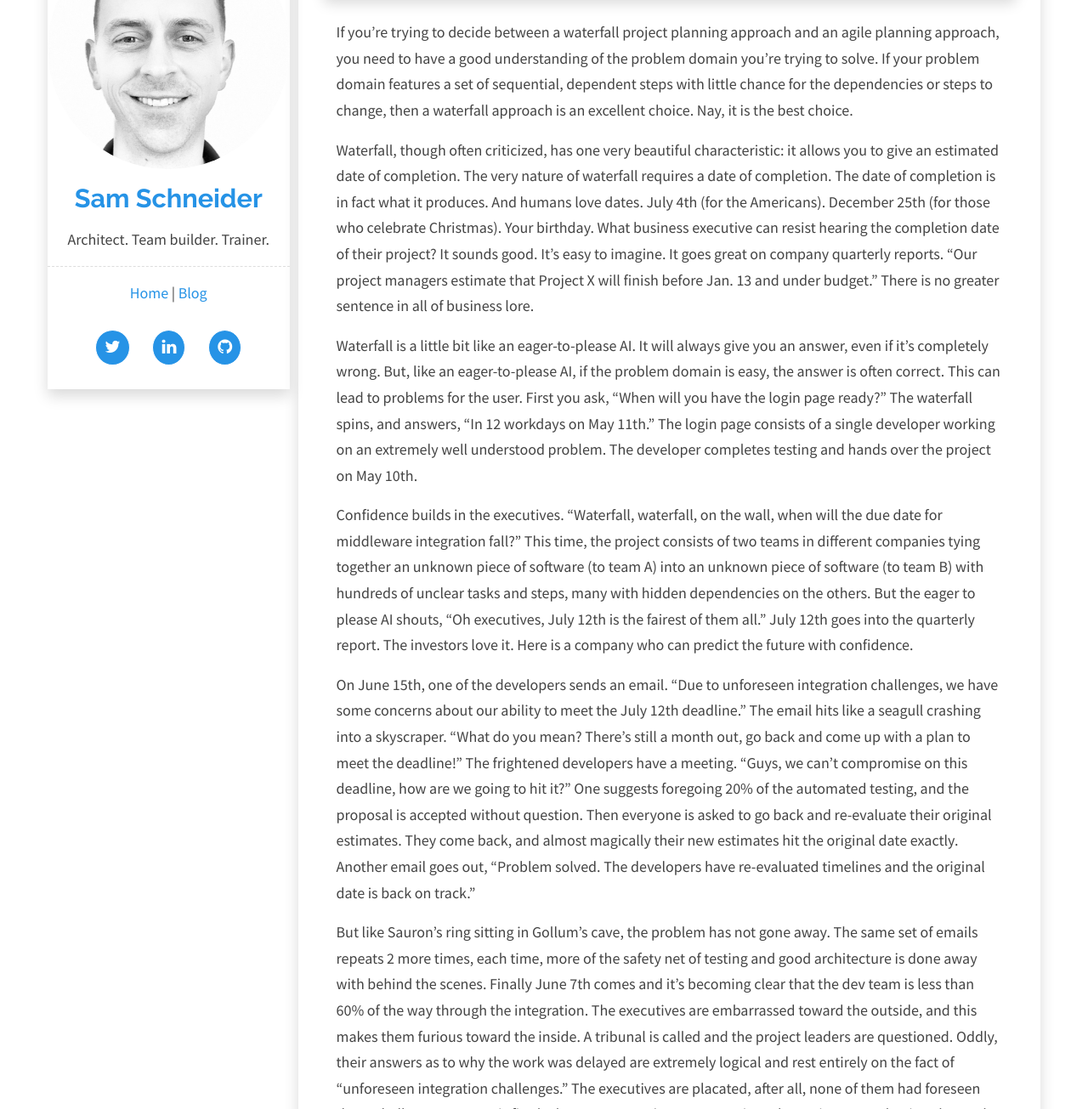
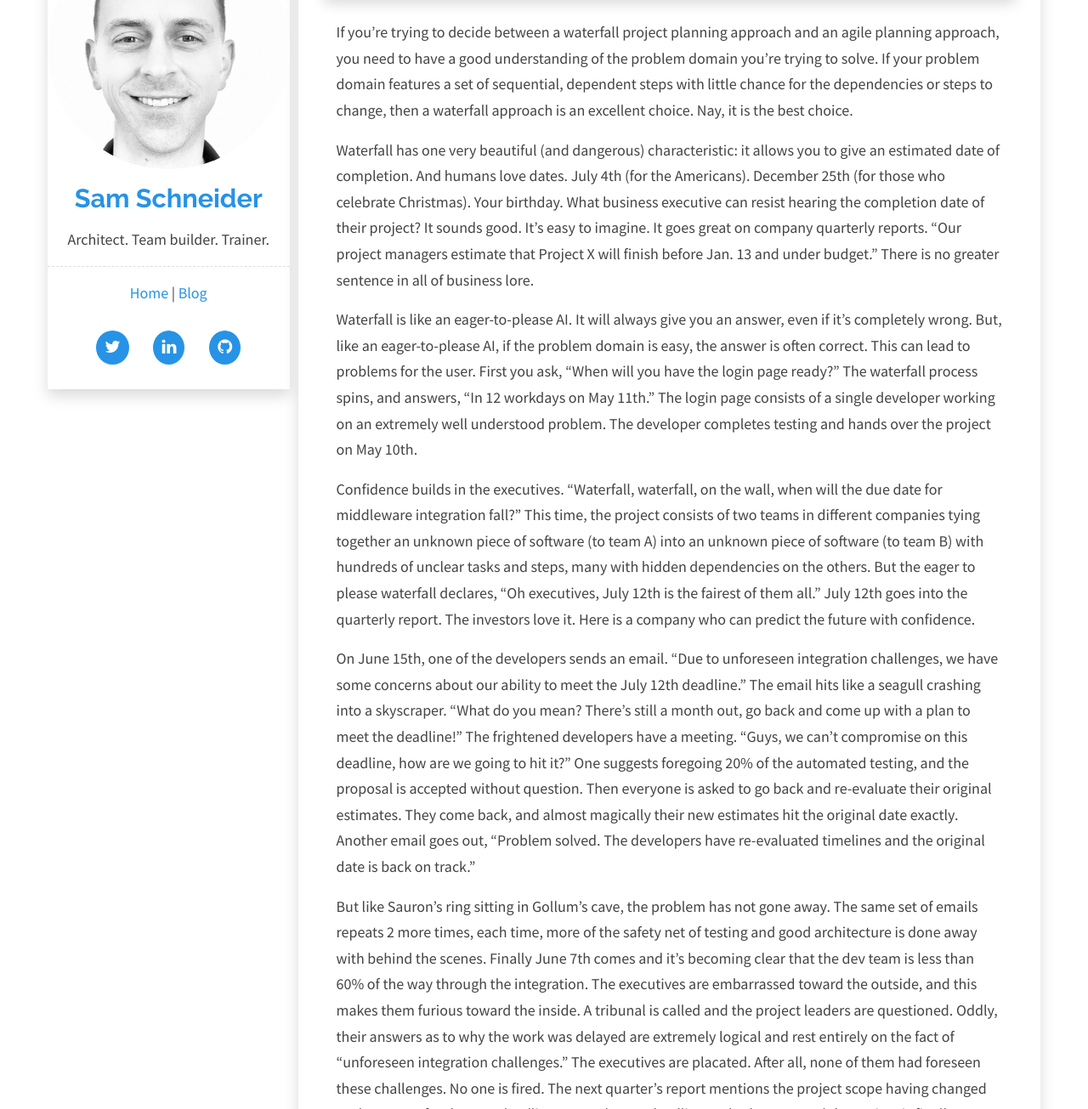
Before and after one commit to samdotme/samdotme.github.io, a Jekyll site: the page built from _posts/2023-03-23-bridge-vs-battle.md, in a window 1280 px wide and 1400 px high, scrolled down 649 px, cut to the strip 95-1400 px from the top of the window. Shown: the whole strip at 85% size. Built offline with Jekyll 4.4.1, drawn with Linux system fonts in a browser that asks for light colours; comment, search, counter and statistics services are not loaded; some of the changed text lies outside the part shown.

Commit message:
Improve flow of bridge vs battle post.

```diff
--- a/_posts/2023-03-23-bridge-vs-battle.md
+++ b/_posts/2023-03-23-bridge-vs-battle.md
@@ -10,17 +10,17 @@ layout: post
 
 If you’re trying to decide between a waterfall project planning approach and an agile planning approach, you need to have a good understanding of the problem domain you’re trying to solve. If your problem domain features a set of sequential, dependent steps with little chance for the dependencies or steps to change, then a waterfall approach is an excellent choice. Nay, it is the best choice.
 
-Waterfall, though often criticized, has one very beautiful characteristic: it allows you to give an estimated date of completion. The very nature of waterfall requires a date of completion. The date of completion is in fact what it produces. And humans love dates. July 4th (for the Americans). December 25th (for those who celebrate Christmas). Your birthday. What business executive can resist hearing the completion date of their project? It sounds good. It’s easy to imagine. It goes great on company quarterly reports. “Our project managers estimate that Project X will finish before Jan. 13 and under budget.” There is no greater sentence in all of business lore.
+Waterfall has one very beautiful (and dangerous) characteristic: it allows you to give an estimated date of completion. And humans love dates. July 4th (for the Americans). December 25th (for those who celebrate Christmas). Your birthday. What business executive can resist hearing the completion date of their project? It sounds good. It’s easy to imagine. It goes great on company quarterly reports. “Our project managers estimate that Project X will finish before Jan. 13 and under budget.” There is no greater sentence in all of business lore.
 
-Waterfall is a little bit like an eager-to-please AI. It will always give you an answer, even if it’s completely wrong. But, like an eager-to-please AI, if the problem domain is easy, the answer is often correct. This can lead to problems for the user. First you ask, “When will you have the login page ready?” The waterfall spins, and answers, “In 12 workdays on May 11th.” The login page consists of a single developer working on an extremely well understood problem. The developer completes testing and hands over the project on May 10th.
+Waterfall is like an eager-to-please AI. It will always give you an answer, even if it’s completely wrong. But, like an eager-to-please AI, if the problem domain is easy, the answer is often correct. This can lead to problems for the user. First you ask, “When will you have the login page ready?” The waterfall process spins, and answers, “In 12 workdays on May 11th.” The login page consists of a single developer working on an extremely well understood problem. The developer completes testing and hands over the project on May 10th.
 
-Confidence builds in the executives. “Waterfall, waterfall, on the wall, when will the due date for middleware integration fall?” This time, the project consists of two teams in different companies tying together an unknown piece of software (to team A) into an unknown piece of software (to team B) with hundreds of unclear tasks and steps, many with hidden dependencies on the others. But the eager to please AI shouts, “Oh executives, July 12th is the fairest of them all.” July 12th goes into the quarterly report. The investors love it. Here is a company who can predict the future with confidence.
+Confidence builds in the executives. “Waterfall, waterfall, on the wall, when will the due date for middleware integration fall?” This time, the project consists of two teams in different companies tying together an unknown piece of software (to team A) into an unknown piece of software (to team B) with hundreds of unclear tasks and steps, many with hidden dependencies on the others. But the eager to please waterfall declares, “Oh executives, July 12th is the fairest of them all.” July 12th goes into the quarterly report. The investors love it. Here is a company who can predict the future with confidence.
 
 On June 15th, one of the developers sends an email. “Due to unforeseen integration challenges, we have some concerns about our ability to meet the July 12th deadline.” The email hits like a seagull crashing into a skyscraper. “What do you mean? There’s still a month out, go back and come up with a plan to meet the deadline!” The frightened developers have a meeting. “Guys, we can’t compromise on this deadline, how are we going to hit it?” One suggests foregoing 20% of the automated testing, and the proposal is accepted without question. Then everyone is asked to go back and re-evaluate their original estimates. They come back, and almost magically their new estimates hit the original date exactly. Another email goes out, “Problem solved. The developers have re-evaluated timelines and the original date is back on track.”
 
-But like Sauron’s ring sitting in Gollum’s cave, the problem has not gone away. The same set of emails repeats 2 more times, each time, more of the safety net of testing and good architecture is done away with behind the scenes. Finally June 7th comes and it’s becoming clear that the dev team is less than 60% of the way through the integration. The executives are embarrassed toward the outside, and this makes them furious toward the inside. A tribunal is called and the project leaders are questioned. Oddly, their answers as to why the work was delayed are extremely logical and rest entirely on the fact of “unforeseen integration challenges.” The executives are placated, after all, none of them had foreseen these challenges. No one is fired. The next quarter’s report mentions the project scope having changed as the reason for the new deadline. Several more deadline cycles happen and the project is finally completed.
+But like Sauron’s ring sitting in Gollum’s cave, the problem has not gone away. The same set of emails repeats 2 more times, each time, more of the safety net of testing and good architecture is done away with behind the scenes. Finally June 7th comes and it’s becoming clear that the dev team is less than 60% of the way through the integration. The executives are embarrassed toward the outside, and this makes them furious toward the inside. A tribunal is called and the project leaders are questioned. Oddly, their answers as to why the work was delayed are extremely logical and rest entirely on the fact of “unforeseen integration challenges.” The executives are placated. After all, none of them had foreseen these challenges. No one is fired. The next quarter’s report mentions the project scope having changed as the reason for the new deadline. Several more deadline cycles happen and the project is finally completed with latent quality issues.
 
-The problem in the above scenario is of course that waterfall tends to lie. It lies in much the same way as I would be lying if you asked me the weight of a jar of jelly beans and I told you 1.837485kg, when actually I had no idea. As humans, we are trained by scientific tools to believe that the more specific an answer, the more accurate it is. We are often fooled by the dates given by the waterfall process into thinking that such dates mean anything. Unfortunately the waterfall process relies ENTIRELY on the ability of the teams involved to accurately identify the exact steps involved, the dependencies between these steps, and what unforeseen issues may arise, such as as the star programmer being offered a job at Google.
+Waterfall lies about dates in much the same way I would be lying if you asked me the weight of a jar of jelly beans and I told you 1.837485kg, when actually I had no idea. We are trained as middle school students to believe that the more specific an answer, the more accurate it is. We are thus often fooled by the dates given by the waterfall process into thinking that such dates mean anything. Unfortunately the waterfall process relies ENTIRELY on the ability of the teams involved to accurately identify the exact steps involved, the dependencies between these steps, and what unforeseen issues may arise, such as as the star programmer being offered a job at Google.
 
 So we come back to the question of problem domain. Some domains are well-understood and waterfall dates are often accurate. A well-known factory process can usually be estimated with accuracy because each step and each dependency is well-known. The amount of time for a package delivery is the same (unless it has to go through customs in a country known for bribery issues). Other problem domains are ridiculous to think that waterfall dates would have any ability to connect to reality.
 
```
Also changed, not shown: _includes/analytics-lite.html (+0 -19 lines).
